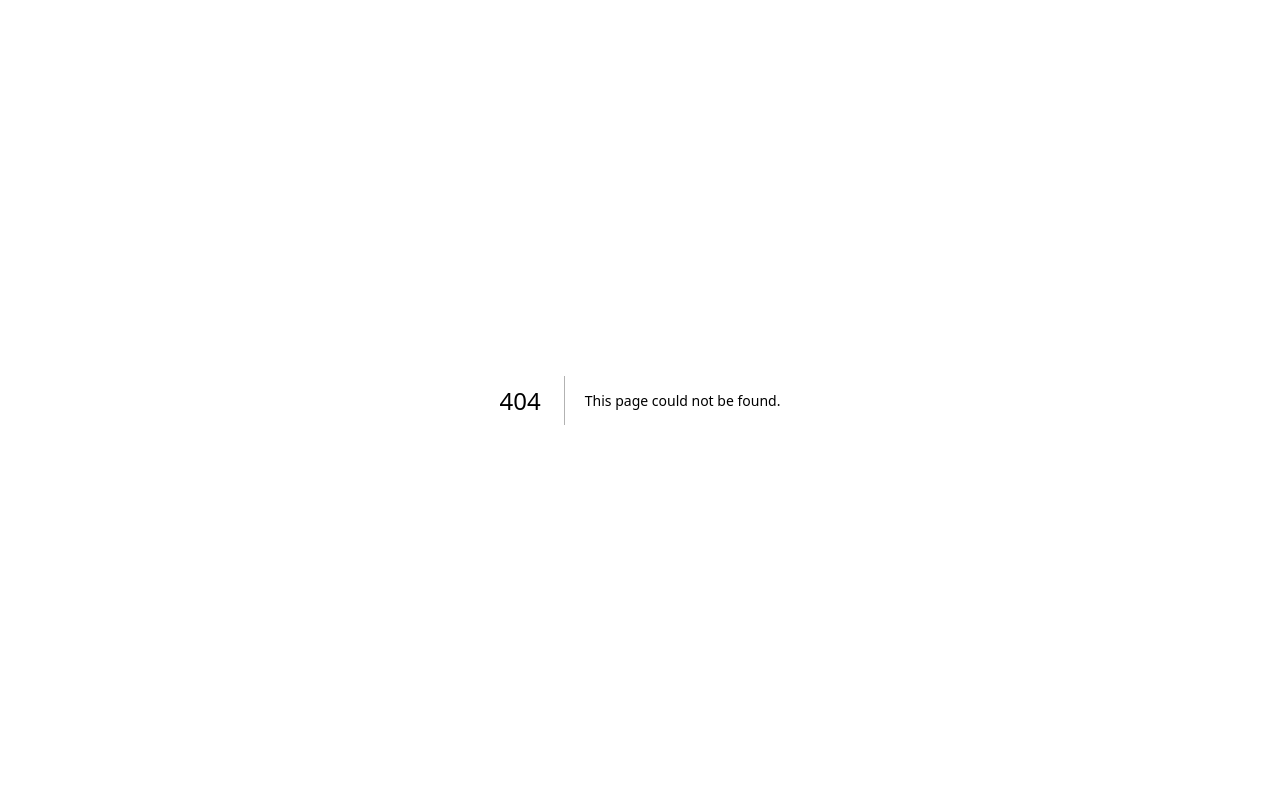
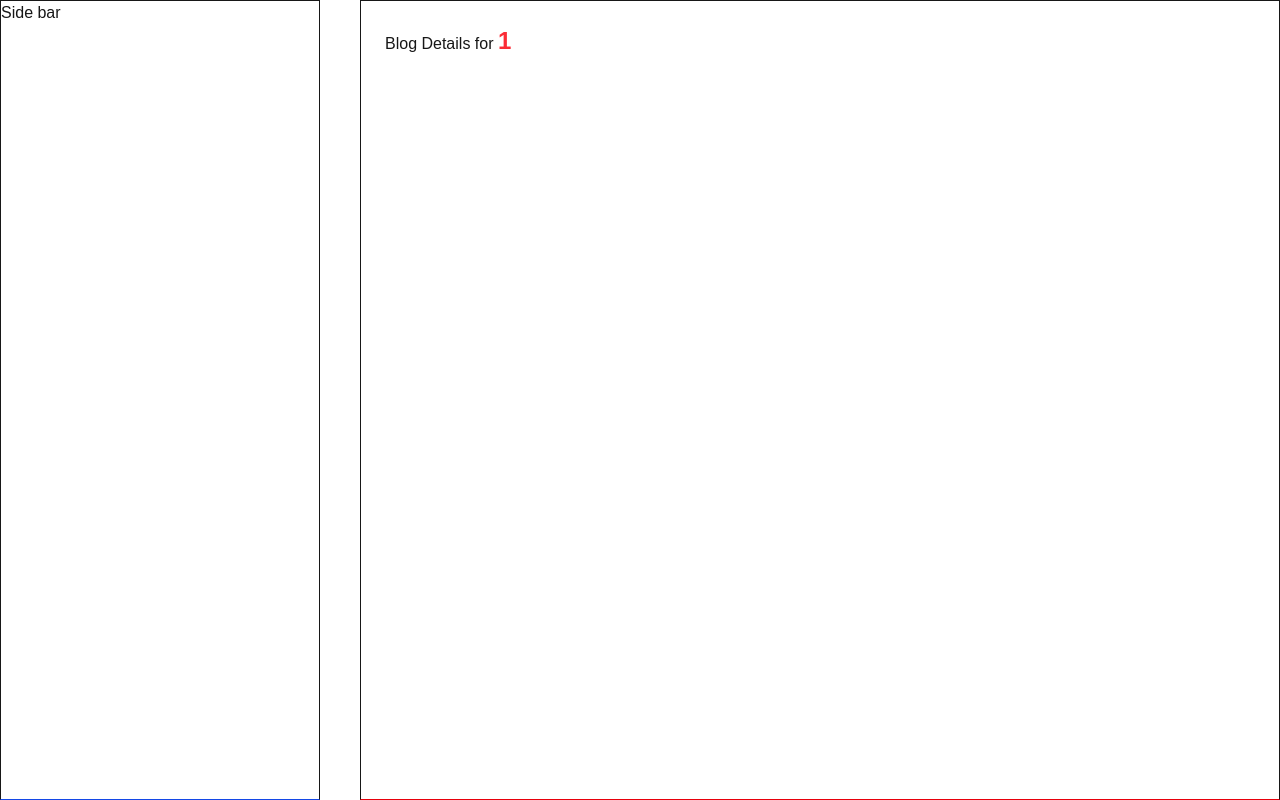
Before and after one commit to ramohin1236/dive-into-nextjs, a Next.js app: page /about/1 in a window 1280 px wide. Before the commit this address had no page. Built offline with nearby package versions, Linux system fonts and the light colour scheme.

Commit message:
dynamic blog

```diff
--- /dev/null
+++ b/src/app/about/[id]/page.jsx
@@ -0,0 +1,10 @@
+import React from 'react'
+
+const BlogDetails = ({params}) => {
+    console.log(params)
+    return (
+    <div>Blog Details for <span className='text-red-500 font-bold text-2xl'>{params.id}</span></div>
+  )
+}
+
+export default BlogDetails
--- a/src/app/about/layout.jsx
+++ b/src/app/about/layout.jsx
@@ -4,7 +4,7 @@ const aboutLayout = ({ children }) => {
   return (
     <div className="flex h-screen gap-10 ">
       <div className="w-1/4 border border-b-blue-700"><h1>Side bar</h1></div>
-      <div className="flex-1 border border-b-red-600">{children}</div>
+      <div className="flex-1 border border-b-red-600 p-6">{children}</div>
     </div>
   );
 };
```
